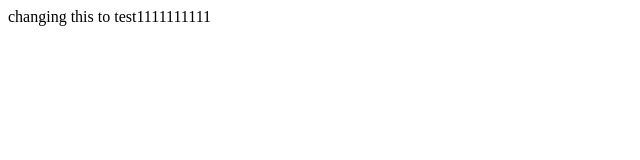
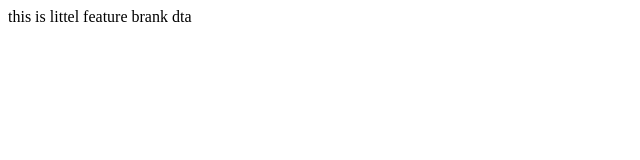
Before and after one commit to bhanukiran444/trying-out-git, a plain HTML site: page index.html in a window 1280 px wide. Shown: the full height of the page, 0-640 px from the left. Drawn offline with Linux system fonts and the light colour scheme.

Commit message:
changing text

```diff
--- a/index.html
+++ b/index.html
@@ -7,6 +7,6 @@
     <title>sdfs</title>
   </head>
   <body>
-    changing this to test1111111111
+    this is littel feature brank dta
   </body>
 </html>
```
